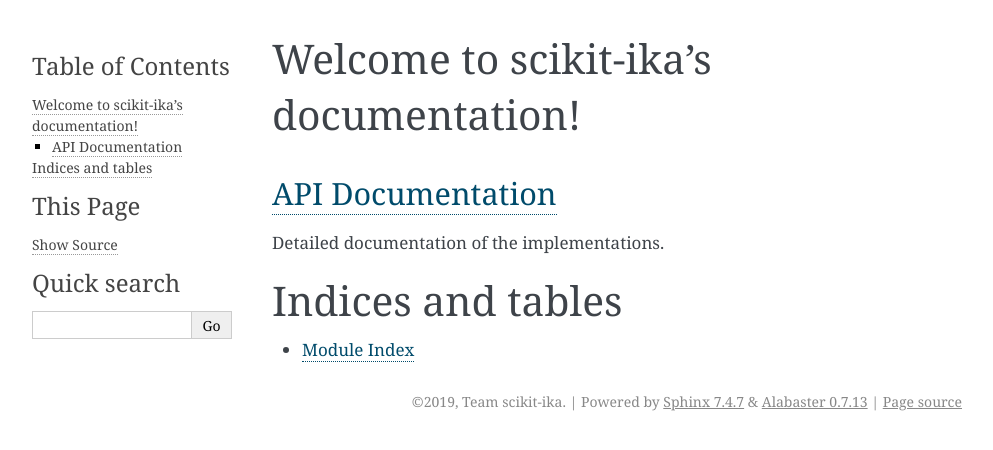
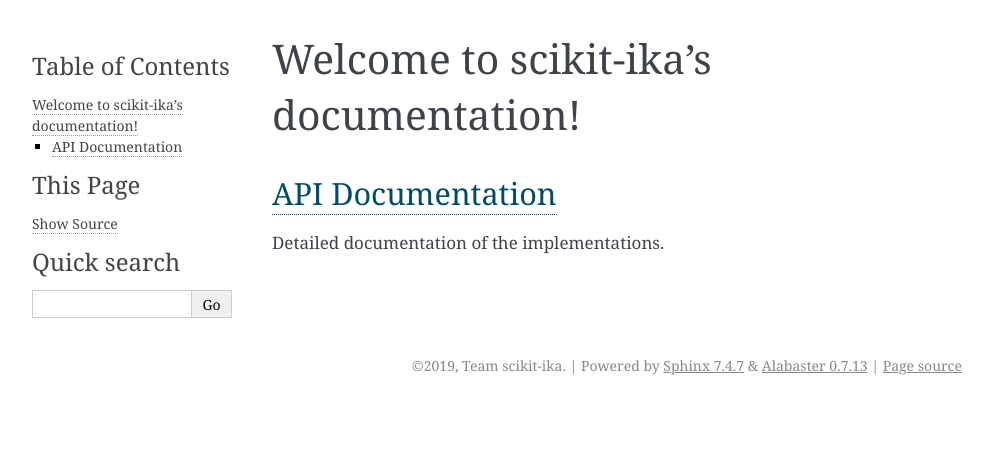
Before and after one commit to scikit-ika/scikit-ika, a Sphinx documentation site: the page built from docs/index.rst, in a window 1280 px wide. Shown: the top 450 px of the page, without its empty margins (148-1141 px from the left). Built offline with Sphinx 7.4.7, drawn with Linux system fonts in a browser that asks for light colours.

Commit message:
Update docs

```diff
--- a/docs/index.rst
+++ b/docs/index.rst
@@ -15,16 +10,9 @@
    :hidden:
    :caption: Documentation
 
-   scikit-ika API <documentation>
+   API Documentation <documentation>
 
 `API Documentation <documentation.html>`_
 ------------------------------------------
 
 Detailed documentation of the implementations.
-
-
-
-Indices and tables
-==================
-
-* :ref:`modindex`
```
Also changed, not shown: other parts of docs/index.rst (+0 -5 lines).
